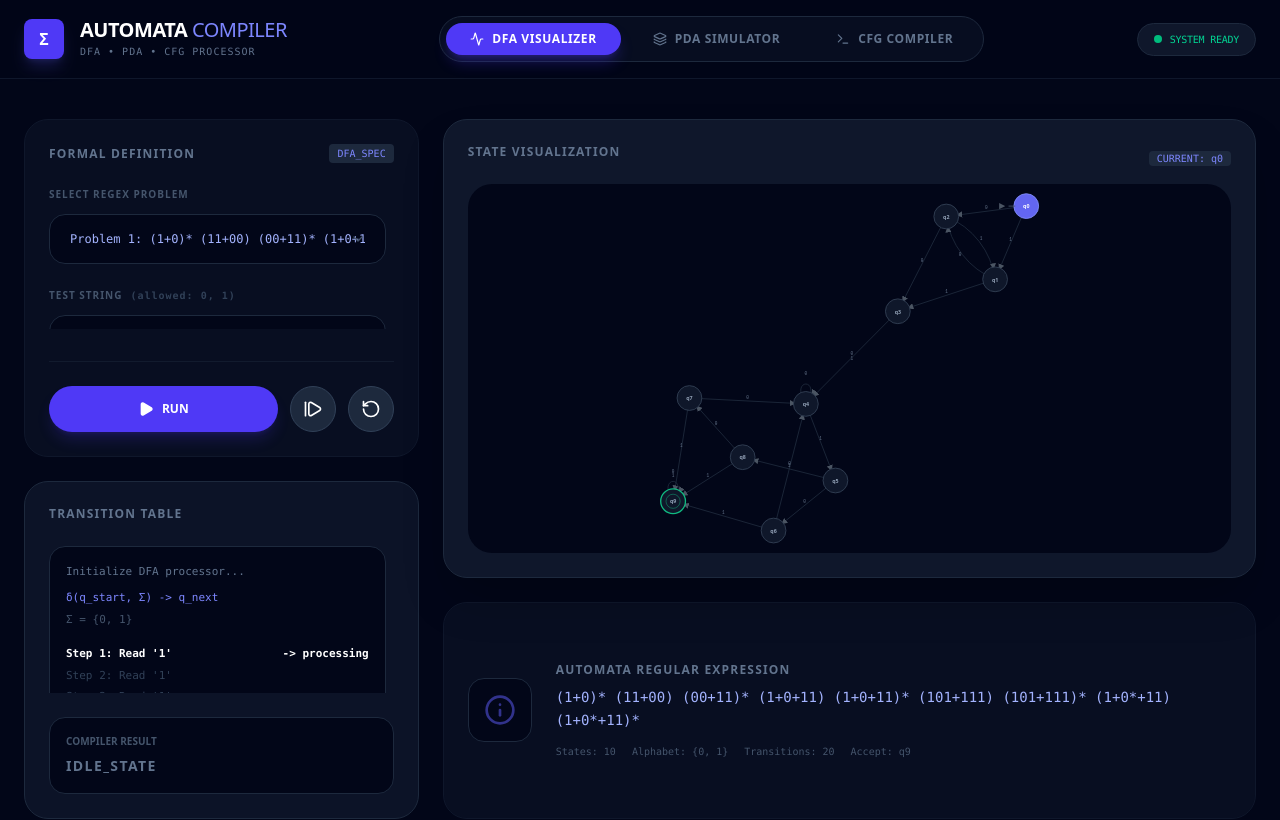
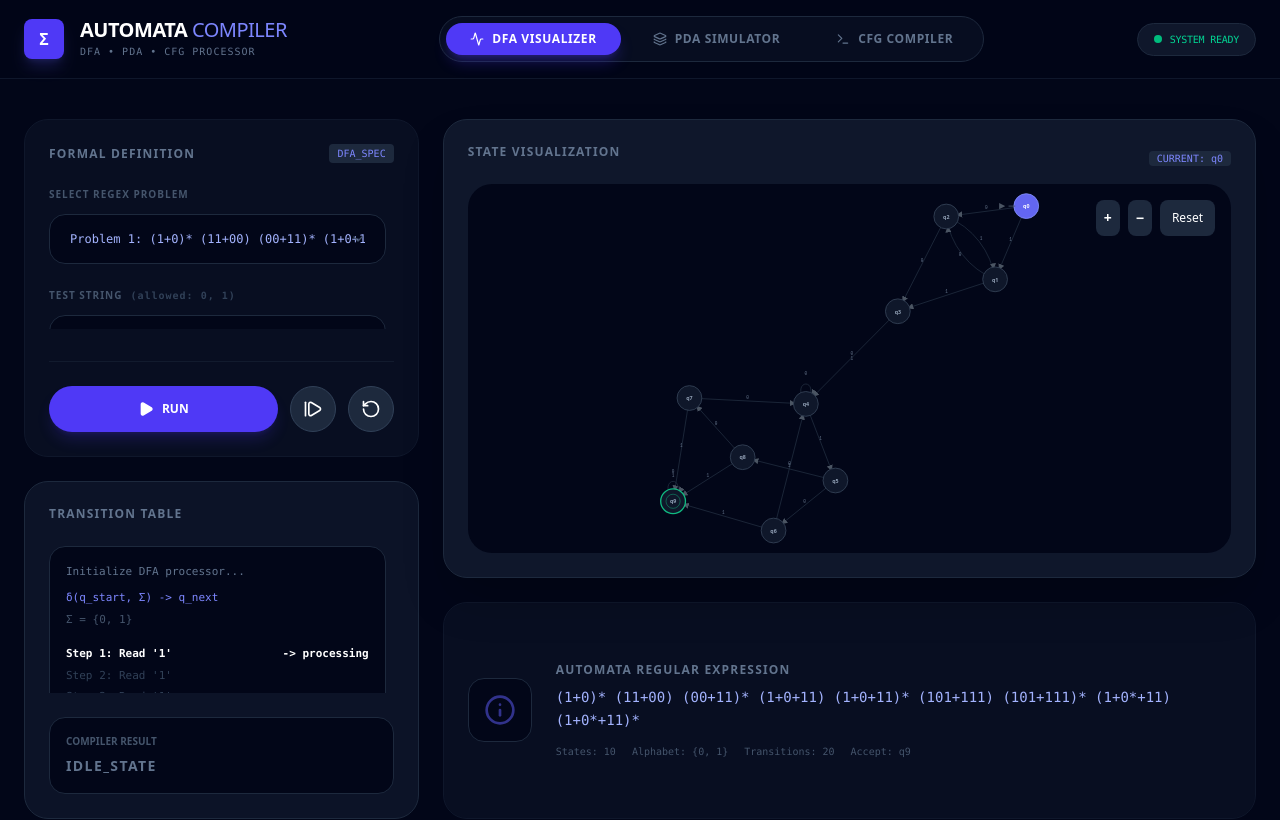
Before and after one commit to cinedalida/automata-visualizer, a React (Vite) app: page / in a window 1280 px wide. Shown: the top 820 px of the page. Built offline with nearby package versions, Linux system fonts and the light colour scheme.

Commit message:
Added: Graph zoom in and out feat

```diff
--- a/src/visualization/D3Graph.tsx
+++ b/src/visualization/D3Graph.tsx
@@ -1,4 +1,4 @@
-import React, { useEffect, useRef } from "react";
+import React, { useEffect, useRef, useState } from "react";
 import * as d3 from "d3";
 import { State, Transition } from "../types";
 
@@ -20,6 +20,13 @@ const D3Graph: React.FC<D3GraphProps> = ({
   height = 500,
 }) => {
   const svgRef = useRef<SVGSVGElement>(null);
+  const [zoomTransform, setZoomTransform] = useState<d3.ZoomTransform>(
+    d3.zoomIdentity,
+  );
+  const [initialTransform, setInitialTransform] = useState<d3.ZoomTransform>(
+    d3.zoomIdentity,
+  );
+  const zoomRef = useRef<d3.ZoomBehavior<SVGSVGElement, unknown> | null>(null);
 
   useEffect(() => {
     if (!svgRef.current) return;
@@ -28,6 +35,18 @@ const D3Graph: React.FC<D3GraphProps> = ({
     svg.selectAll("*").remove();
 
     const g = svg.append("g");
+
+    // Create zoom behavior
+    const zoom = d3
+      .zoom<SVGSVGElement, unknown>()
+      .scaleExtent([0.1, 4])
+      .on("zoom", (event) => {
+        g.attr("transform", event.transform);
+        setZoomTransform(event.transform);
+      });
+
+    zoomRef.current = zoom;
+    svg.call(zoom);
 
     // Marker for arrows
     svg
@@ -296,7 +315,10 @@ const D3Graph: React.FC<D3GraphProps> = ({
     const tx = width / 2 - centerX * scale;
     const ty = height / 2 - centerY * scale;
 
-    g.attr("transform", `translate(${tx},${ty}) scale(${scale})`);
+    const initialTransform = d3.zoomIdentity.translate(tx, ty).scale(scale);
+    g.attr("transform", initialTransform.toString());
+    svg.call(zoom.transform, initialTransform);
+    setInitialTransform(initialTransform);
 
     // Update positions
     link.attr("d", (d: any) => {
@@ -354,8 +376,56 @@ const D3Graph: React.FC<D3GraphProps> = ({
     node.attr("transform", (d: any) => `translate(${d.x},${d.y})`);
   }, [states, transitions, activeStateId, activeTransitionIdx, width, height]);
 
+  const handleZoomIn = () => {
+    if (!svgRef.current || !zoomRef.current) return;
+    const svg = d3.select(svgRef.current);
+    svg.transition().duration(300).call(zoomRef.current.scaleBy, 1.5);
+  };
+
+  const handleZoomOut = () => {
+    if (!svgRef.current || !zoomRef.current) return;
+    const svg = d3.select(svgRef.current);
+    svg
+      .transition()
+      .duration(300)
+      .call(zoomRef.current.scaleBy, 1 / 1.5);
+  };
+
+  const handleResetZoom = () => {
+    if (!svgRef.current || !zoomRef.current) return;
+    const svg = d3.select(svgRef.current);
+    svg
+      .transition()
+      .duration(300)
+      .call(zoomRef.current.transform, initialTransform);
+  };
+
   return (
-    <div className="w-full h-full bg-slate-950 rounded-3xl overflow-hidden">
+    <div className="w-full h-full bg-slate-950 rounded-3xl overflow-hidden relative">
+      {/* Zoom Controls */}
+      <div className="absolute top-4 right-4 z-10 flex gap-2">
+        <button
+          onClick={handleZoomIn}
+          className="bg-slate-800 hover:bg-slate-700 text-white rounded-lg p-2 transition-colors text-sm font-bold"
+          title="Zoom In"
+        >
+          +
+        </button>
+        <button
+          onClick={handleZoomOut}
+          className="bg-slate-800 hover:bg-slate-700 text-white rounded-lg p-2 transition-colors text-sm font-bold"
+          title="Zoom Out"
+        >
+          −
+        </button>
+        <button
+          onClick={handleResetZoom}
+          className="bg-slate-800 hover:bg-slate-700 text-white rounded-lg px-3 py-2 transition-colors text-xs"
+          title="Reset Zoom"
+        >
+          Reset
+        </button>
+      </div>
       <svg
         ref={svgRef}
         width="100%"
```
